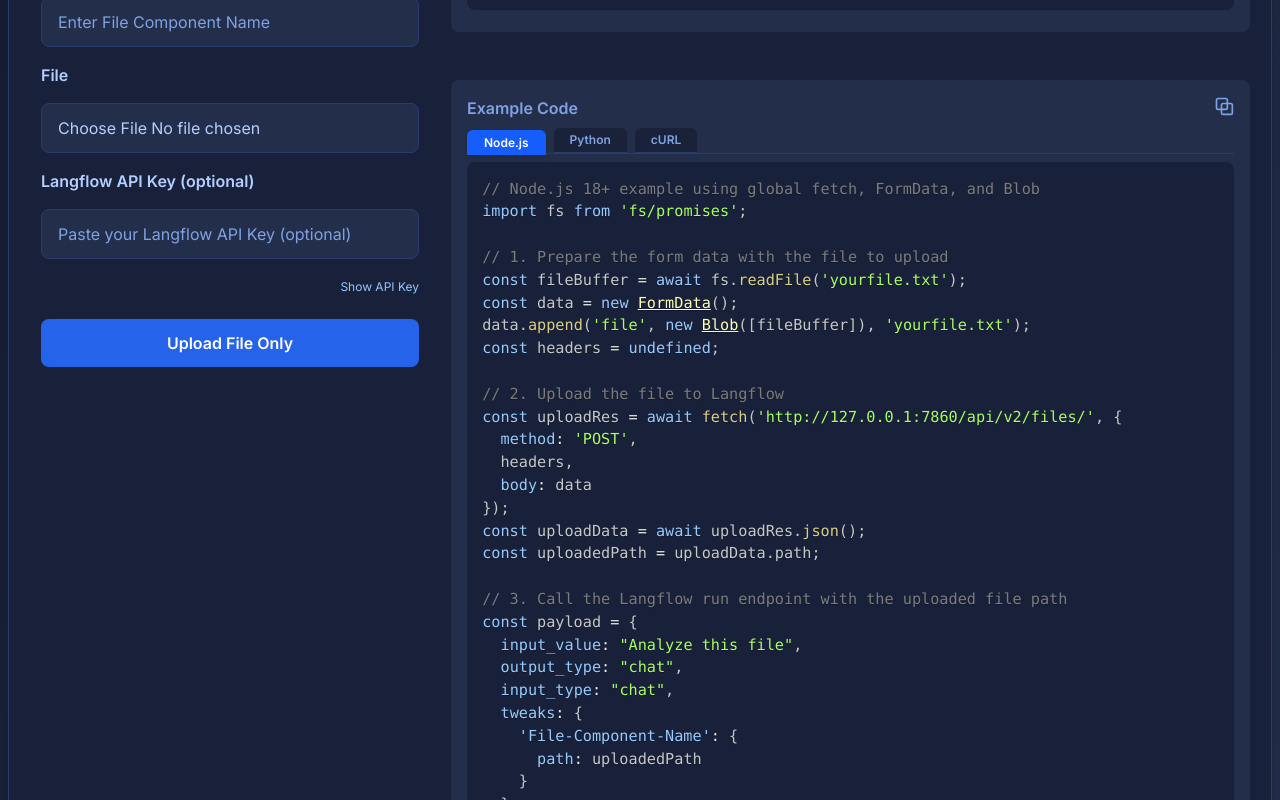
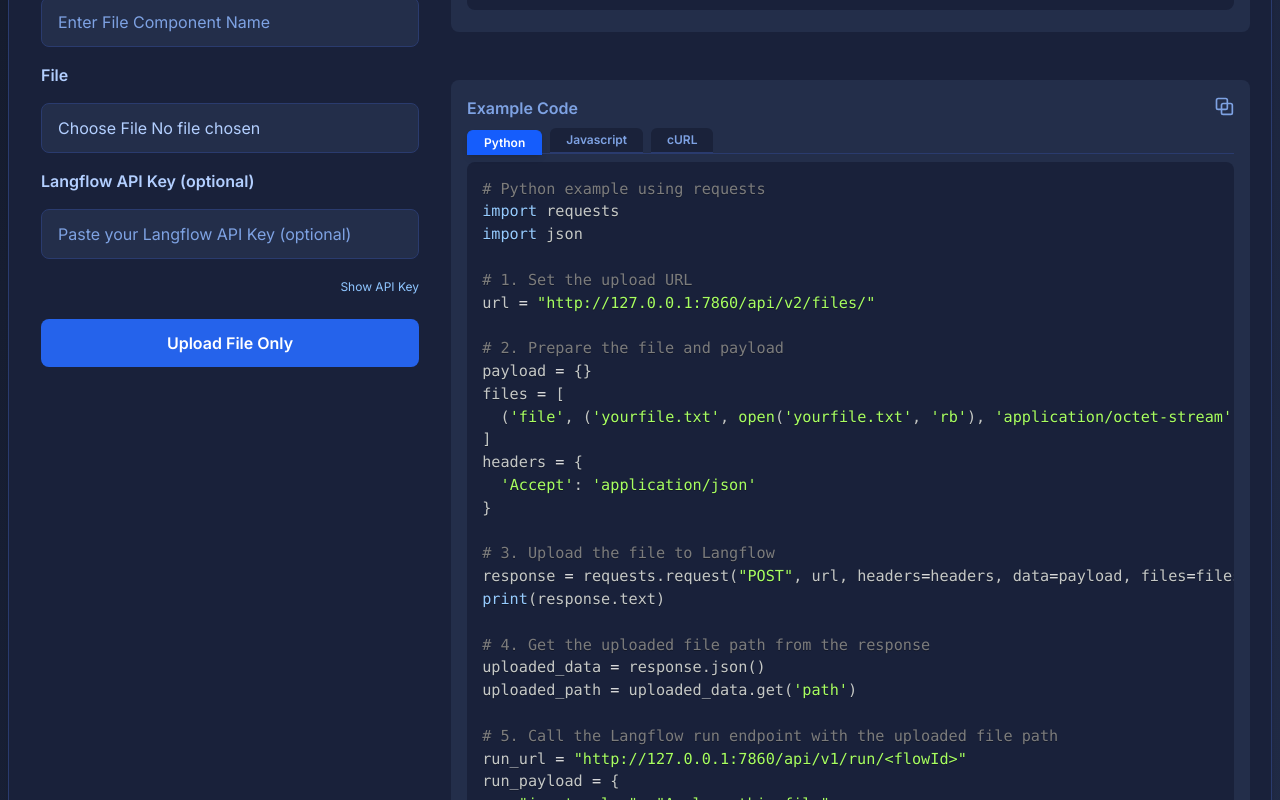
Before and after one commit to SonicDMG/langflow-file-upload-examples, a Next.js app: page / in a window 1280 px wide. Shown: the part 820-1620 px from the top of the page. Built offline with nearby package versions, Linux system fonts and the light colour scheme.

Commit message:
Made some minor formatting updates

```diff
--- a/src/app/components/ChatFileCard.js
+++ b/src/app/components/ChatFileCard.js
@@ -114,7 +114,7 @@
 console.log(runData);
 `;
 
-  const nodeCode = `// Node.js 18+ example using global fetch, FormData, and Blob
+  const nodeCode = `// Node 18+ example using global fetch, FormData, and Blob
 import fs from 'fs/promises';
 
 // 1. Prepare the form data with the file to upload
@@ -347,8 +347,8 @@
           <ResponseSection response={uploadResponse} title="Upload Response" colorClass="text-[#b3cfff]" />
           <CodeSection
             codeExamples={[
-              { label: 'Node.js', code: nodeCode, language: 'javascript' },
               { label: 'Python', code: pythonCode, language: 'python' },
+              { label: 'Javascript', code: nodeCode, language: 'javascript' },
               { label: 'cURL', code: curlCode, language: 'bash' }
             ]}
             title="Example Code"
--- a/src/app/components/ChatImageCard.js
+++ b/src/app/components/ChatImageCard.js
@@ -114,7 +114,7 @@
 console.log(runData);
 `;
 
-  const nodeCode = `// Node.js 18+ example using global fetch, FormData, and Blob
+  const nodeCode = `// Node 18+ example using global fetch, FormData, and Blob
 import fs from 'fs/promises';
 
 // 1. Prepare the form data with the image to upload
@@ -347,8 +347,8 @@
           <ResponseSection response={imageResponse} title="Upload Response" colorClass="text-[#4ade80]" />
           <CodeSection
             codeExamples={[
-              { label: 'Node.js', code: nodeCode, language: 'javascript' },
               { label: 'Python', code: pythonCode, language: 'python' },
+              { label: 'Javascript', code: nodeCode, language: 'javascript' },
               { label: 'cURL', code: curlCode, language: 'bash' }
             ]}
             title="Example Code"
--- a/src/app/components/FileUploadCard.js
+++ b/src/app/components/FileUploadCard.js
@@ -112,7 +112,7 @@
 console.log(langflowData.outputs?.[0]?.outputs?.[0]?.results?.message?.data?.text);
 `;
 
-  const nodeCode = `// Node.js 18+ example using global fetch, FormData, and Blob
+  const nodeCode = `// Node 18+ example using global fetch, FormData, and Blob
 import fs from 'fs/promises';
 
 // 1. Prepare the form data with the file to upload
@@ -274,8 +274,8 @@
           <ResponseSection response={fileOnlyResponse} title="Upload Response" colorClass="text-[#b3cfff]" />
           <CodeSection
             codeExamples={[
-              { label: 'Node.js', code: nodeCode, language: 'javascript' },
               { label: 'Python', code: pythonCode, language: 'python' },
+              { label: 'Javascript', code: nodeCode, language: 'javascript' },
               { label: 'cURL', code: curlCode, language: 'bash' }
             ]}
             title="Example Code"
--- a/src/app/components/HelloWorldCard.js
+++ b/src/app/components/HelloWorldCard.js
@@ -51,7 +51,7 @@
   const payloadPreview = JSON.stringify({ input_value: textInput || '<text>' }, null, 2);
 
   const sessionIdForExample = sessionId || "user_1";
-  const nodeCode = `// Node.js 18+ example using global fetch\nconst payload = {\n    input_value: \"${textInput || '<text>'}\",\n    output_type: \"chat\",\n    input_type: \"chat\"${sessionId ? `,\n    // Optional: Use session tracking if needed\n    session_id: \"${sessionId}\"` : ''}\n};\n\nconst options = {\n    method: 'POST',\n    headers: {\n        'Content-Type': 'application/json'${langflowApiKey ? ",\n        'x-api-key': '" + langflowApiKey + "'" : ""}\n    },\n    body: JSON.stringify(payload)\n};\n\nfetch('${langflowRunEndpoint}', options)\n    .then(response => response.json())\n    .then(data => {\n        // Print only the message\n        const msg = data?.outputs?.[0]?.outputs?.[0]?.results?.message?.data?.text;\n        if (msg) {\n            console.log(msg);\n        } else {\n            console.error('No message found in response:', data);\n        }\n    })\n    .catch(err => console.error(err));\n`;
+  const nodeCode = `// Node 18+ example using global fetch\nconst payload = {\n    input_value: \"${textInput || '<text>'}\",\n    output_type: \"chat\",\n    input_type: \"chat\"${sessionId ? `,\n    // Optional: Use session tracking if needed\n    session_id: \"${sessionId}\"` : ''}\n};\n\nconst options = {\n    method: 'POST',\n    headers: {\n        'Content-Type': 'application/json'${langflowApiKey ? ",\n        'x-api-key': '" + langflowApiKey + "'" : ""}\n    },\n    body: JSON.stringify(payload)\n};\n\nfetch('${langflowRunEndpoint}', options)\n    .then(response => response.json())\n    .then(data => {\n        // Print only the message\n        const msg = data?.outputs?.[0]?.outputs?.[0]?.results?.message?.data?.text;\n        if (msg) {\n            console.log(msg);\n        } else {\n            console.error('No message found in response:', data);\n        }\n    })\n    .catch(err => console.error(err));\n`;
   const pythonCode = `# Python example using requests\nimport requests\nimport json\n\nurl = \"${langflowRunEndpoint}\"\npayload = {\n    \"input_value\": \"${textInput || '<text>'}\",\n    \"output_type\": \"chat\",\n    \"input_type\": \"chat\"${sessionId ? `,\n    # Optional: Use session tracking if needed\n    \"session_id\": \"${sessionId}\"` : ''}\n}\nheaders = {\n    'Content-Type': 'application/json'${langflowApiKey ? ",\n    'x-api-key': '" + langflowApiKey + "'" : ""}\n}\nres = requests.post(url, headers=headers, data=json.dumps(payload))\ndata = res.json()\n# Print only the message\ntry:\n    msg = data['outputs'][0]['outputs'][0]['results']['message']['data']['text']\n    print(msg)\nexcept (KeyError, IndexError, TypeError):\n    print('No message found in response:', data)\n`;
   const curlCode = `curl -s -X POST \\\n  '${langflowRunEndpoint}' \\\n  -H 'Content-Type: application/json'${langflowApiKey ? ` \\\n  -H 'x-api-key: ${langflowApiKey}'` : ''} \\\n  -d '{\n    "input_value": "${textInput || '<text>'}",\n    "output_type": "chat",\n    "input_type": "chat"${sessionId ? `,\n    "session_id": "${sessionId}"` : ''}\n  }' | jq -r '.outputs[0].outputs[0].results.message.data.text'\n`;
 
@@ -138,8 +138,8 @@
           <ResponseSection response={response} title="Response" colorClass="text-[#b3cfff]" />
           <CodeSection
             codeExamples={[
-              { label: 'Node.js', code: nodeCode, language: 'javascript' },
               { label: 'Python', code: pythonCode, language: 'python' },
+              { label: 'Javascript', code: nodeCode, language: 'javascript' },
               { label: 'cURL', code: curlCode, language: 'bash' }
             ]}
             title="Example Code"
--- a/src/app/page.js
+++ b/src/app/page.js
@@ -13,7 +13,7 @@
     explanation: {
       heading: "Hello World Chat",
       text: "A simple chat input that sends a message to Langflow. No file upload required. Great for basic text-only flows.",
-      apiVersion: "Uses Langflow File API v2 (Text Only)"
+      apiVersion: "Uses Langflow Run API v1 (Text Only)"
     }
   },
   {
```
